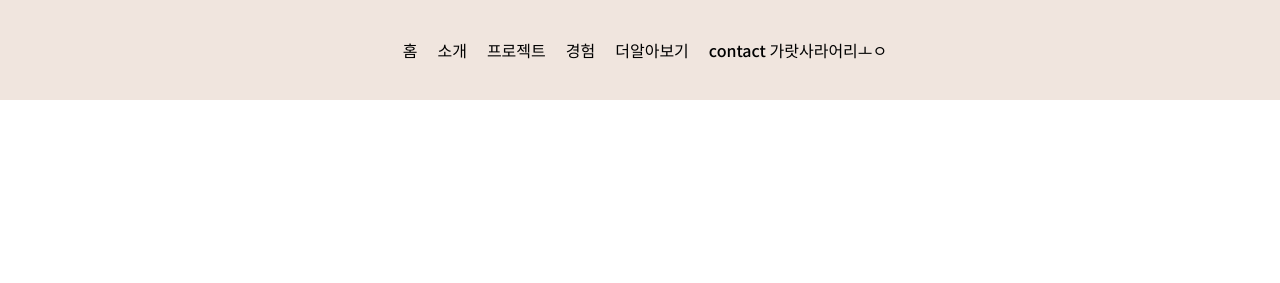
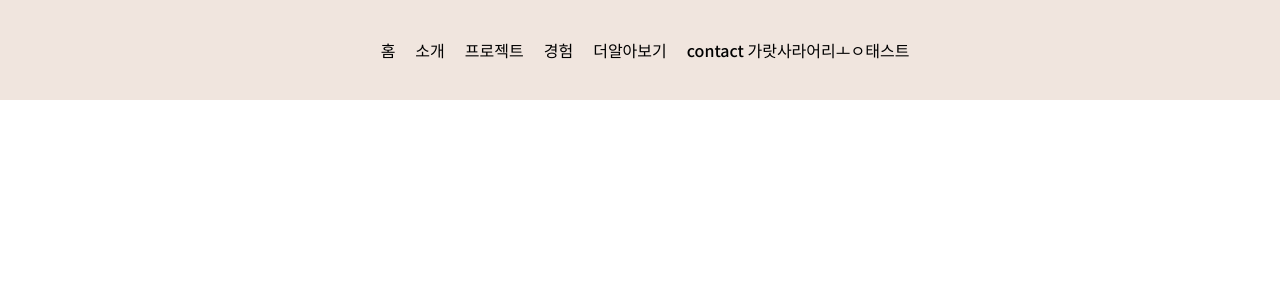
Before and after one commit to seongeuneo/portfolio, a plain HTML site: page index.html in a window 1280 px wide. Shown: the top 283 px of the page. Drawn offline with Linux system fonts and the light colour scheme.

Commit message:
테스트

```diff
--- a/index.html
+++ b/index.html
@@ -18,7 +18,7 @@
                     <li><a href="#projectsSection">프로젝트</a></li>
                     <li><a href="#experienceSection">경험</a></li>
                     <li><a href="#main">더알아보기</a></li>
-                    <li><a href="#main">contact 가랏사라어리ㅗㅇ</a></li>
+                    <li><a href="#main">contact 가랏사라어리ㅗㅇ태스트</a></li>
                 </ul>
             </nav>
         </header>
```
